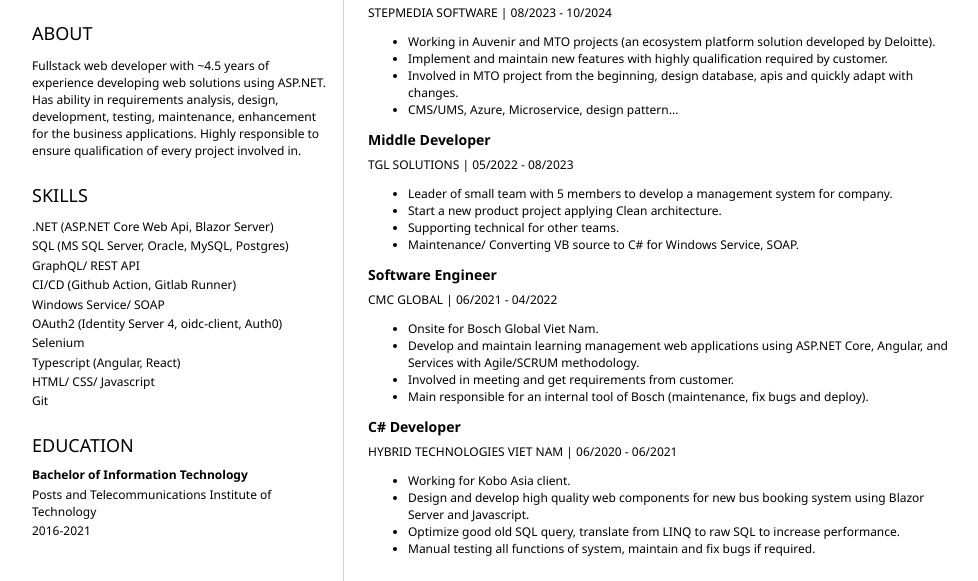
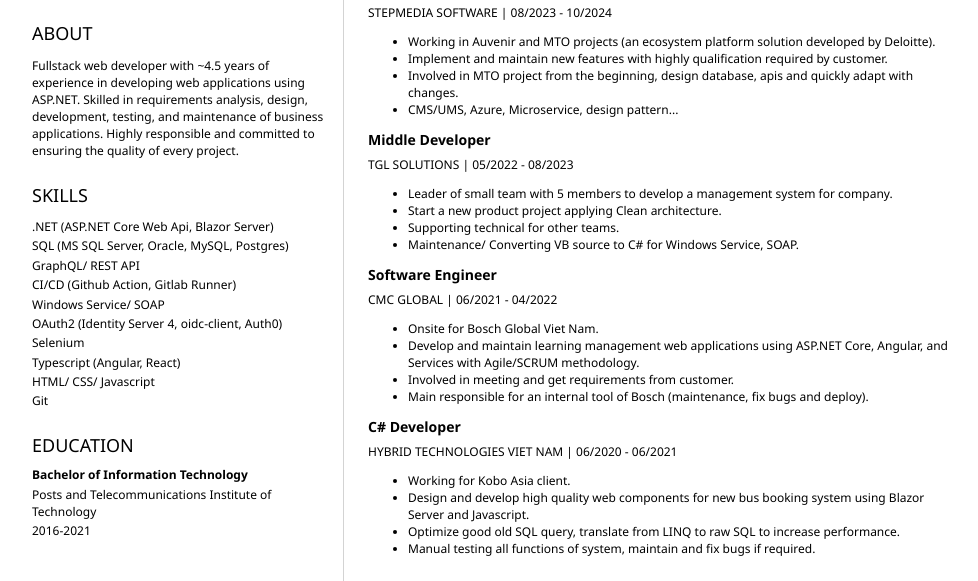
Before and after one commit to minhtrn98/resume, a plain HTML site: page index.html in a window 1280 px wide. Shown: the part 224-805 px from the top of the page, without its empty margins (152-1130 px from the left). Drawn offline with Linux system fonts and the light colour scheme.

Commit message:
refactor: update personal information and styling in index.html and style.css

```diff
--- a/index.html
+++ b/index.html
@@ -42,11 +42,11 @@
         <section>
           <h2>ABOUT</h2>
           <p>
-            Fullstack web developer with ~4.5 years of experience developing web
-            solutions using ASP.NET. Has ability in requirements analysis,
-            design, development, testing, maintenance, enhancement for the
-            business applications. Highly responsible to ensure qualification of
-            every project involved in.
+            Fullstack web developer with ~4.5 years of experience in developing
+            web applications using ASP.NET. Skilled in requirements analysis,
+            design, development, testing, and maintenance of business
+            applications. Highly responsible and committed to ensuring the
+            quality of every project.
           </p>
         </section>
         <section>
```
